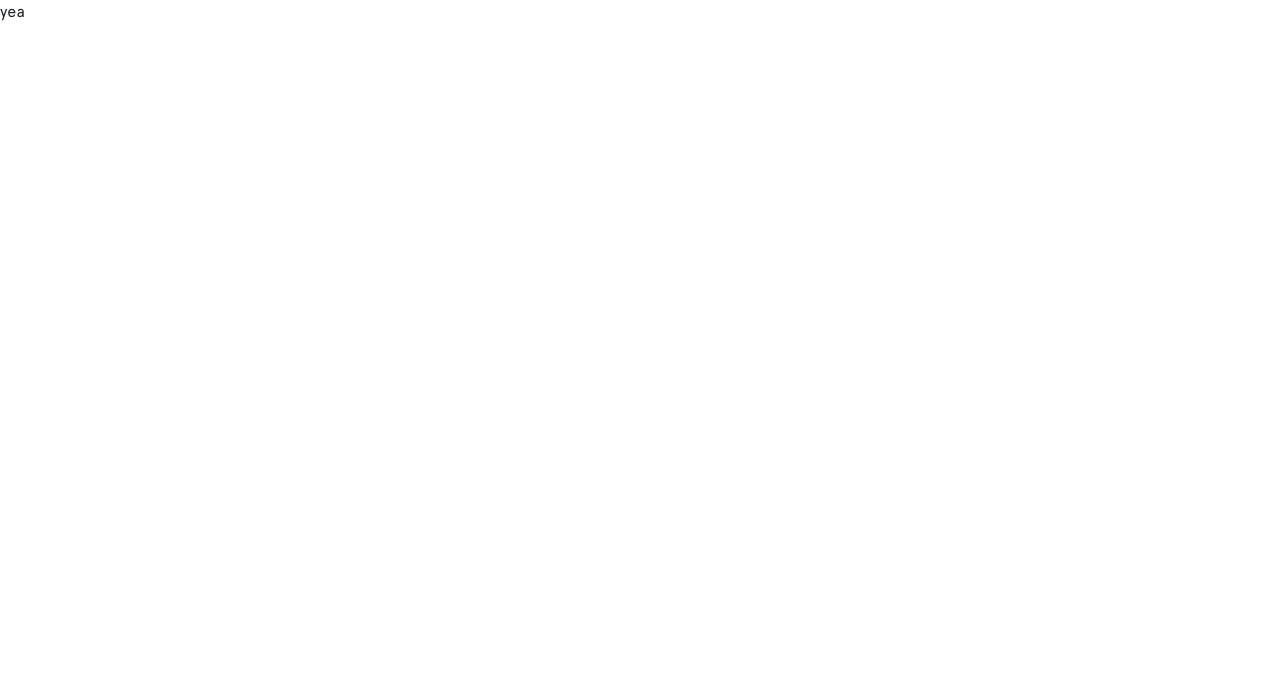
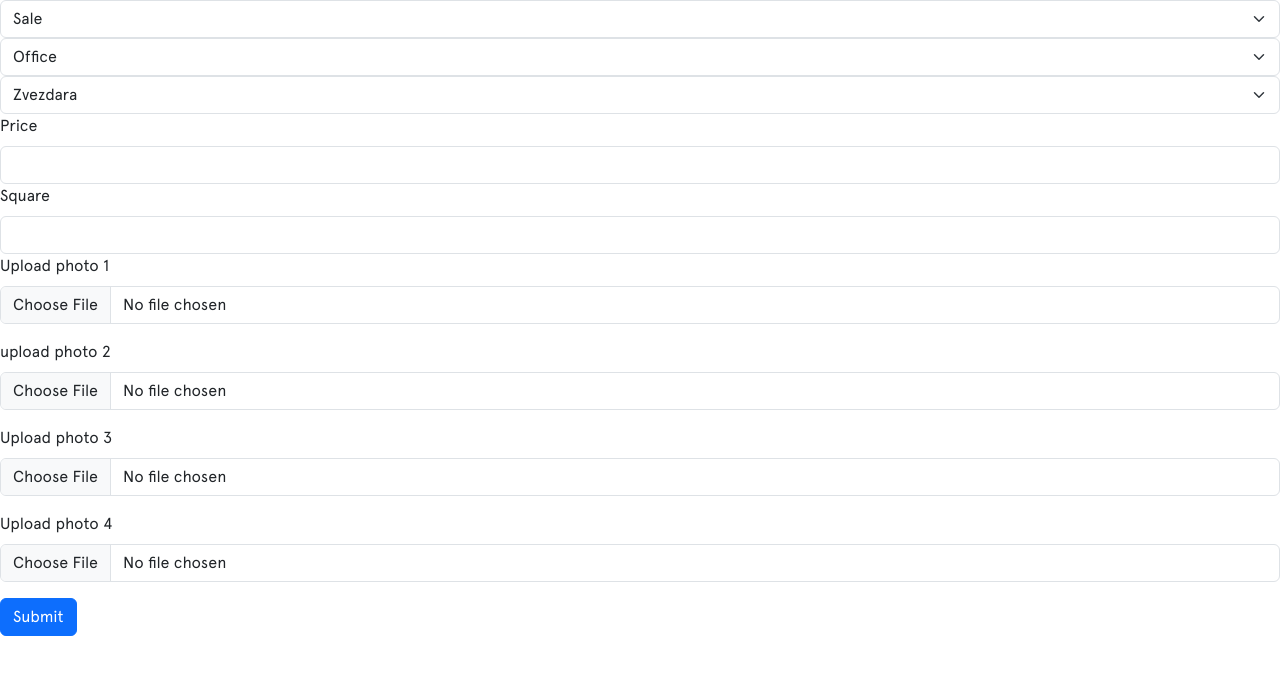
Before and after one commit to krsticzoran/real-estate-agency, a React (Create React App) app: page /dashboard/add-property in a window 1280 px wide. Shown: the top 674 px of the page. Built offline with nearby package versions, Linux system fonts and the light colour scheme.

Commit message:
add property form

```diff
--- a/src/pages/dashboard/addPrpperty/addProperty.tsx
+++ b/src/pages/dashboard/addPrpperty/addProperty.tsx
@@ -1,7 +1,53 @@
 import { FC } from "react";
+import Button from "react-bootstrap/Button";
+import Form from "react-bootstrap/Form";
 
 const addProperty: FC = () => {
-  return <div>yea</div>;
+  return (
+    <Form>
+      <Form.Select aria-label="Default select example">
+        <option value="Sale">Sale</option>
+        <option value="Rent">Rent</option>
+      </Form.Select>
+      <Form.Select aria-label="Default select example">
+        <option value="offices">Office</option>
+        <option value="shops">Shop</option>
+        <option value="warehouses">Warehouse</option>
+        <option value="catering">Catering</option>
+      </Form.Select>
+      <Form.Select aria-label="Default select example">
+        <option value="Zvezdara">Zvezdara</option>
+        <option value="Novi Beograd">Novi Beograd</option>
+        <option value="Savski venac">Savski venac</option>
+        <option value="Palilula">Palilula</option>
+        <option value="Stari grad">Stari grad</option>
+        <option value="Mladenovac">Mladenovac</option>
+      </Form.Select>
+      <Form.Label htmlFor="inputPrice">Price</Form.Label>
+      <Form.Control type="text" id="inputPrice" />
+      <Form.Label htmlFor="inputSquare">Square</Form.Label>
+      <Form.Control type="text" id="inputSquare" />
+      <Form.Group controlId="formFile" className="mb-3">
+        <Form.Label>Upload photo 1</Form.Label>
+        <Form.Control type="file" />
+      </Form.Group>
+      <Form.Group controlId="formFile" className="mb-3">
+        <Form.Label>upload photo 2</Form.Label>
+        <Form.Control type="file" />
+      </Form.Group>
+      <Form.Group controlId="formFile" className="mb-3">
+        <Form.Label>Upload photo 3</Form.Label>
+        <Form.Control type="file" />
+      </Form.Group>
+      <Form.Group controlId="formFile" className="mb-3">
+        <Form.Label>Upload photo 4</Form.Label>
+        <Form.Control type="file" />
+      </Form.Group>
+      <Button variant="primary" type="submit">
+        Submit
+      </Button>
+    </Form>
+  );
 };
 
 export default addProperty;
```
